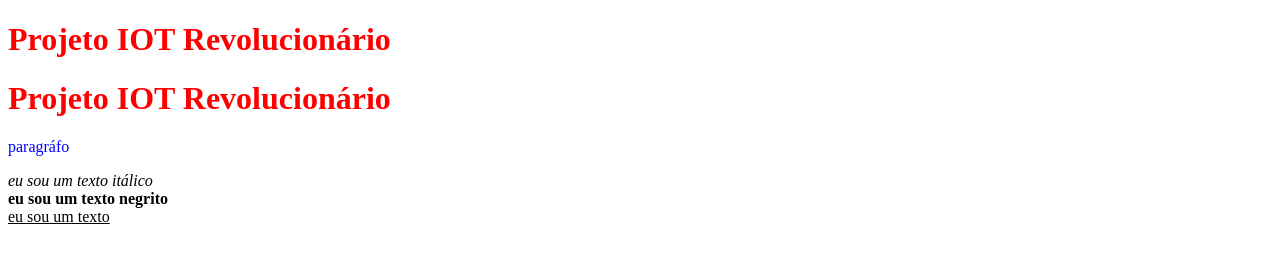
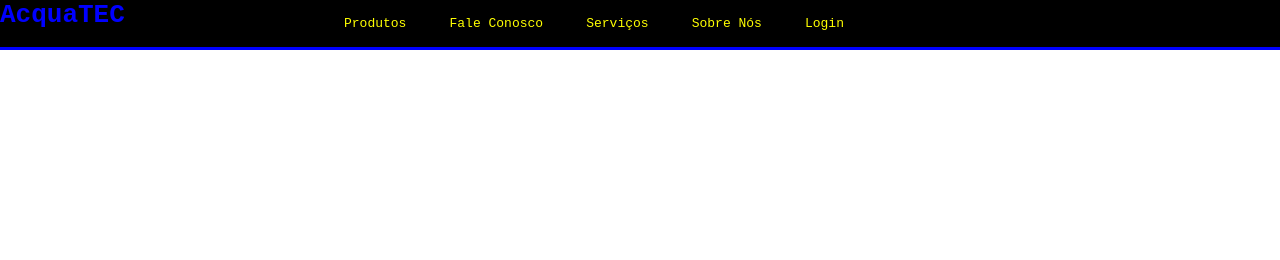
Before and after one commit to LeandroVCosta/PROJETO-IOT-REVOLUCIONARIO, a plain HTML site: page index.html in a window 1280 px wide. Drawn offline with Linux system fonts and the light colour scheme.

Commit message:
Foram adicionados mais estilos ao projeto

```diff
--- a/estilo.css
+++ b/estilo.css
@@ -1,14 +1,33 @@
-
-.nsei {
-    color: blue;
-    font-size: 70px;
+.header {
+    background-color: black;
+    width: 100%;
+    margin-top: 0px;
     font-family: monospace;
+    display: flex;
+    border-bottom: 3px blue solid;
+}
+h1 {
+ color: blue;
+ font-family: monospace;
+ margin-top: 0px;
 }
 
-.titulo{
-    color: red;
+body {
+    margin: 0px 0px 0px 0px;
 }
 
-#paragrafo1{
-    color: blue;
+.header .container {
+background-color: black;
+width: 70%;
+display: flex;
 }
+
+.navbar {
+    display: flex;
+    width: 500px;
+    list-style: none;
+    color: yellow;
+    align-items: center;
+    justify-content: space-between;
+    margin-left: 20%;
+}
--- a/index.html
+++ b/index.html
@@ -1,5 +1,5 @@
 <!DOCTYPE html>
-<html lang="en">
+<html lang="pt">
 
 <head>
     <meta charset="UTF-8">
@@ -9,15 +9,21 @@
     <link rel="stylesheet" href="estilo.css">
 </head>
 
-<body>
-    <h1 class="titulo">Projeto IOT Revolucionário</h1>
-    <h1 class="titulo">Projeto IOT Revolucionário</h1>
-    <p id="paragrafo1">
-        paragráfo
-    </p>
-    <i>eu sou um texto itálico</i> <br>
-    <b>eu sou um texto negrito</b> <br>
-    <u>eu sou um texto</u> <br>
+<body id="body">
+
+    <div class="header">
+        <div class="container">
+        <h1 id=>AcquaTEC</h1>
+        <ul class="navbar">
+            <li>Produtos</li>
+            <li>Fale Conosco</li>
+            <li>Serviços</li>
+            <li>Sobre Nós</li>
+            <li>Login</li>
+        </ul>
+        </div>
+    </div>
+
 
 </body>
 
```
